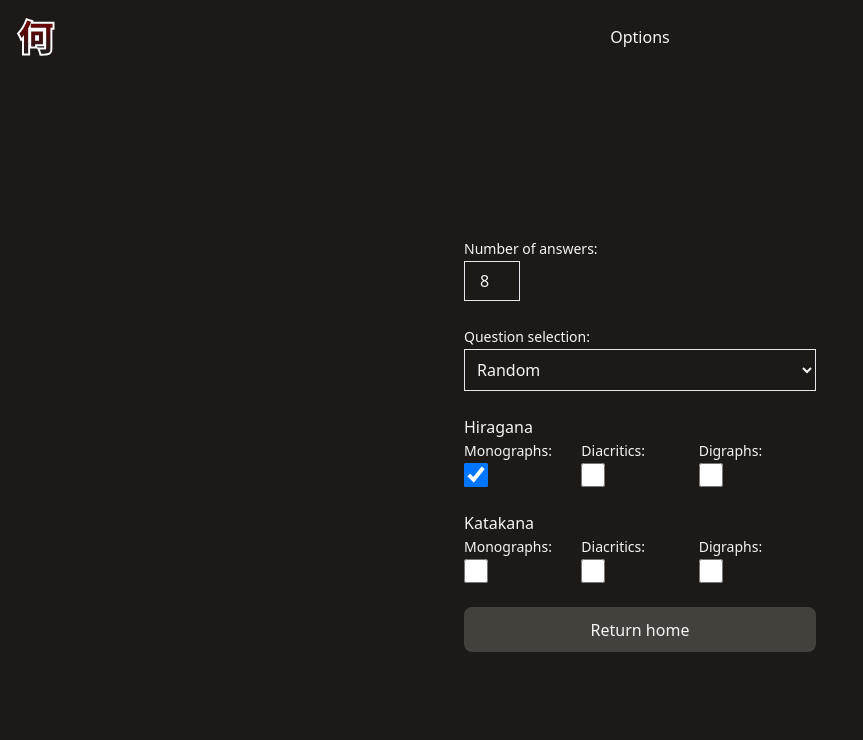
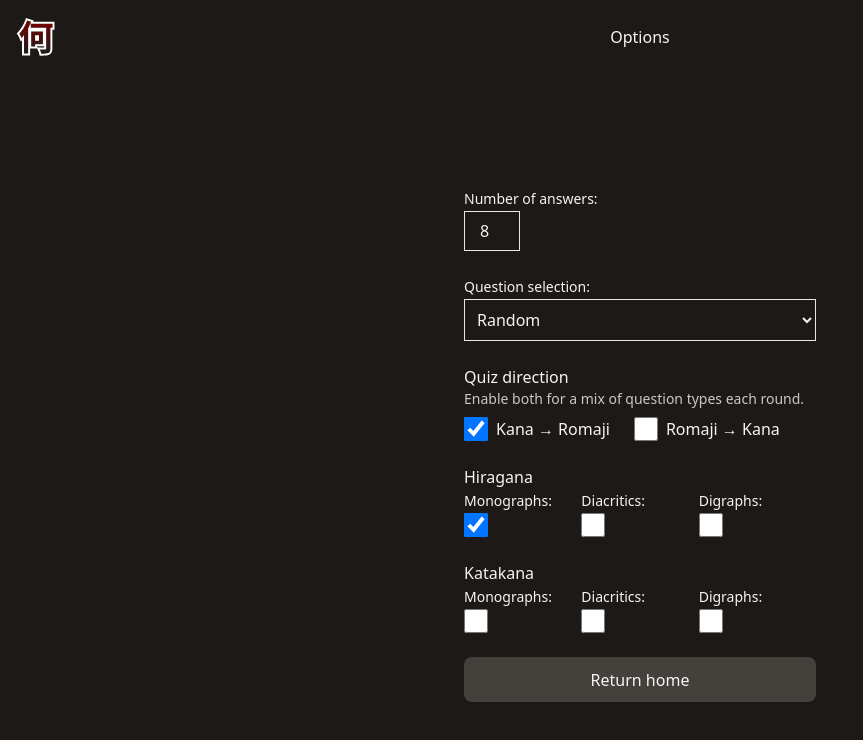
Before and after one commit to cwparsons/nani-kana, a Vue app: page / in a window 1280 px wide. Both pictures are taken after a click on the button "Options". Shown: the top 740 px of the page, without its empty margins (0-863 px from the left). Built offline with nearby package versions, Linux system fonts and the light colour scheme.

Commit message:
Add quiz direction options for Kana to Romaji and Romaji to Kana in Options component, update question generation logic to support dynamic direction selection, and enhance game store state management for quiz settings.

```diff
--- a/src/components/Options.vue
+++ b/src/components/Options.vue
@@ -39,6 +39,31 @@ const gameStore = useGameStore();
         <option value="least-correct">Incorrect more often</option>
         <option value="sequential">Every character before repeat</option>
       </select>
+    </div>
+
+    <div class="grid">
+      <h2 class="mb-0">Quiz direction</h2>
+      <p class="text-sm opacity-80 mt-0 mb-2">
+        Enable both for a mix of question types each round.
+      </p>
+      <div class="flex flex-wrap gap-6">
+        <label class="flex items-center gap-2 cursor-pointer">
+          <input
+            class="h-6 w-6 border p-2 cursor-pointer"
+            type="checkbox"
+            v-model="gameStore.kanaToRomajiEnabled"
+          />
+          <span>Kana → Romaji</span>
+        </label>
+        <label class="flex items-center gap-2 cursor-pointer">
+          <input
+            class="h-6 w-6 border p-2 cursor-pointer"
+            type="checkbox"
+            v-model="gameStore.romajiToKanaEnabled"
+          />
+          <span>Romaji → Kana</span>
+        </label>
+      </div>
     </div>
 
     <div class="grid">
--- a/src/components/Question.vue
+++ b/src/components/Question.vue
@@ -80,20 +80,37 @@ onUnmounted(() => {
 </script>
 
 <template>
-  <div class="flex flex-col gap-y-8">
-    <div class="border border-solid border-neutral-500 p-8 rounded-lg">
-      <h2 class="text-9xl">{{ question.character }}</h2>
+  <div class="flex w-full min-w-full max-w-full flex-col gap-y-8">
+    <div
+      class="flex min-h-52 w-full min-w-full max-w-full items-center justify-center rounded-lg border border-solid border-neutral-500 p-8"
+    >
+      <h2
+        class="text-center"
+        :class="{
+          'text-5xl': question.direction === 'romaji-to-kana',
+          'text-9xl': question.direction === 'kana-to-romaji',
+        }"
+      >
+        {{
+          question.direction === "kana-to-romaji"
+            ? question.character
+            : question.romaji
+        }}
+      </h2>
     </div>
 
-    <div class="grid grid-cols-2 gap-4">
+    <div
+      class="grid w-full min-w-full max-w-full grid-cols-2 gap-4"
+      style="grid-template-columns: minmax(0, 1fr) minmax(0, 1fr);"
+    >
       <button
-        class="relative rounded-lg"
+        class="relative flex min-h-24 min-w-0 items-center justify-center overflow-hidden rounded-lg text-4xl"
         :class="{
           'bg-lime-900': hasAnswered && answer === question.answer,
           'bg-rose-950': hasAnswered && answer !== question.answer,
         }"
         :disabled="hasAnswered"
-        :key="`${question.character}-${index}-${answer}`"
+        :key="`${question.character}-${question.direction}-${index}-${answer}`"
         @click="() => onAnswer(answer)"
         v-for="(answer, index) in question.answers"
       >
--- a/src/store/use-game-store.ts
+++ b/src/store/use-game-store.ts
@@ -8,6 +8,10 @@ type GameStore = {
   questionSelection: "random" | "least-correct" | "sequential";
   /** Characters not yet shown this cycle; when empty we reshuffle and start over. */
   sequentialRemainingCharacters: string[];
+
+  // Quiz direction (at least one should be true; both = random per question)
+  kanaToRomajiEnabled: boolean;
+  romajiToKanaEnabled: boolean;
 
   // Hiragana
   hiraganaMonographsEnabled: boolean;
@@ -27,6 +31,8 @@ const DEFAULT_STORE: GameStore = {
   numberOfAnswers: 8,
   questionSelection: "random",
   sequentialRemainingCharacters: [],
+  kanaToRomajiEnabled: true,
+  romajiToKanaEnabled: false,
   hiraganaMonographsEnabled: true,
   hiraganaMonographsWithDiacriticsEnabled: false,
   hiraganaWithDigraphsEnabled: false,
@@ -60,6 +66,12 @@ function loadStore(): Partial<GameStore> {
       parsed.sequentialRemainingCharacters.every((x: unknown) => typeof x === "string")
         ? { sequentialRemainingCharacters: parsed.sequentialRemainingCharacters as string[] }
         : {}),
+      ...(typeof parsed.kanaToRomajiEnabled === "boolean" && {
+        kanaToRomajiEnabled: parsed.kanaToRomajiEnabled,
+      }),
+      ...(typeof parsed.romajiToKanaEnabled === "boolean" && {
+        romajiToKanaEnabled: parsed.romajiToKanaEnabled,
+      }),
       ...(typeof parsed.hiraganaMonographsEnabled === "boolean" && {
         hiraganaMonographsEnabled: parsed.hiraganaMonographsEnabled,
       }),
--- a/src/utilities/get-question.ts
+++ b/src/utilities/get-question.ts
@@ -2,8 +2,12 @@ import { useGameStore } from "../store/use-game-store";
 import { getStatistics } from "./analytics";
 import { getAllCharacters } from "./get-all-characters";
 
-type Question = {
+export type QuizDirection = "kana-to-romaji" | "romaji-to-kana";
+
+export type Question = {
   character: string;
+  romaji: string;
+  direction: QuizDirection;
   answer: string;
   answers: string[];
 };
@@ -79,9 +83,24 @@ function pickRandomCharacter(characters: Record<string, string>): string | undef
   return getRandomCharacter(characters);
 }
 
+function pickDirection(): QuizDirection {
+  const gameStore = useGameStore();
+  const forward = gameStore.kanaToRomajiEnabled;
+  const reverse = gameStore.romajiToKanaEnabled;
+  if (forward && reverse) return Math.random() < 0.5 ? "kana-to-romaji" : "romaji-to-kana";
+  if (reverse) return "romaji-to-kana";
+  return "kana-to-romaji";
+}
+
 export function getQuestion(previousQuestion?: Question): Question {
   const characters = getAllCharacters();
   const gameStore = useGameStore();
+
+  const kanaToRomaji = gameStore.kanaToRomajiEnabled;
+  const romajiToKana = gameStore.romajiToKanaEnabled;
+  if (!kanaToRomaji && !romajiToKana) {
+    throw new Error("Enable at least one quiz direction (Kana → Romaji or Romaji → Kana) in Options.");
+  }
 
   let randomCharacter = pickRandomCharacter(characters);
   if (randomCharacter == null) {
@@ -96,22 +115,31 @@ export function getQuestion(previousQuestion?: Question): Question {
     if (randomCharacter == null) randomCharacter = Object.keys(characters)[0];
   }
 
-  const answer = characters[randomCharacter];
+  const romaji = characters[randomCharacter];
+  const direction = pickDirection();
 
-  // Pick random wrong answers using Fisher–Yates shuffle (unbiased)
-  const wrongRomaji = Object.values(characters).filter((v) => v !== answer);
-  const shuffledWrong = shuffle(wrongRomaji);
-  const answers = [...shuffledWrong.slice(0, gameStore.numberOfAnswers)];
+  if (direction === "kana-to-romaji") {
+    const answer = romaji;
+    const wrongRomaji = Object.values(characters).filter((v) => v !== answer);
+    const shuffledWrong = shuffle(wrongRomaji);
+    const answers = [...shuffledWrong.slice(0, gameStore.numberOfAnswers - 1)];
+    const randomAnswerIndex = Math.floor(Math.random() * gameStore.numberOfAnswers);
+    answers.splice(randomAnswerIndex, 0, answer);
+    return { character: randomCharacter, romaji, direction, answer, answers };
+  }
 
-  // Random insert real answer
+  // romaji-to-kana: prompt = romaji, answer = kana, options = kana
+  const characterKeys = Object.keys(characters);
+  const wrongKana = characterKeys.filter((k) => k !== randomCharacter);
+  const shuffledWrong = shuffle(wrongKana);
+  const answers = [...shuffledWrong.slice(0, gameStore.numberOfAnswers - 1)];
   const randomAnswerIndex = Math.floor(Math.random() * gameStore.numberOfAnswers);
-  answers[randomAnswerIndex] = characters[randomCharacter];
-
-  // Sort answers by romaji order for consistent display
-  const romajiToIndex = new Map<string, number>(
-    Object.values(characters).map((romaji, i) => [romaji, i])
-  );
-  answers.sort((a, b) => (romajiToIndex.get(a) ?? 0) - (romajiToIndex.get(b) ?? 0));
-
-  return { character: randomCharacter, answer, answers };
+  answers.splice(randomAnswerIndex, 0, randomCharacter);
+  return {
+    character: randomCharacter,
+    romaji,
+    direction: "romaji-to-kana",
+    answer: randomCharacter,
+    answers,
+  };
 }
```
